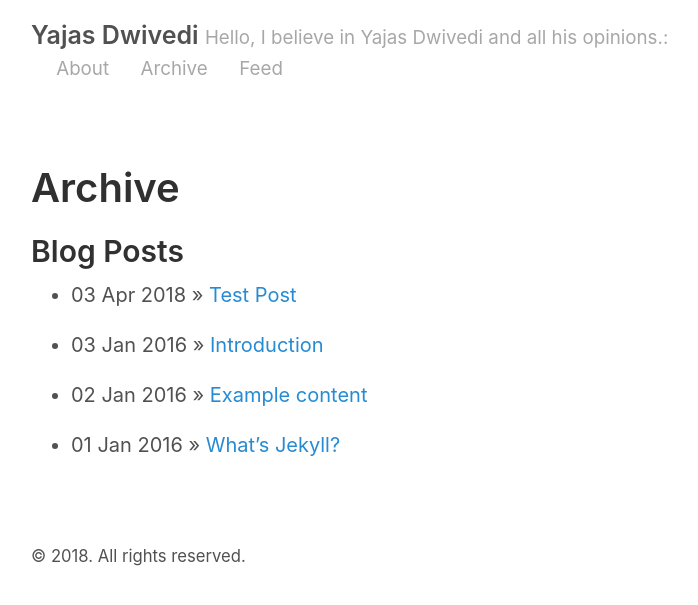
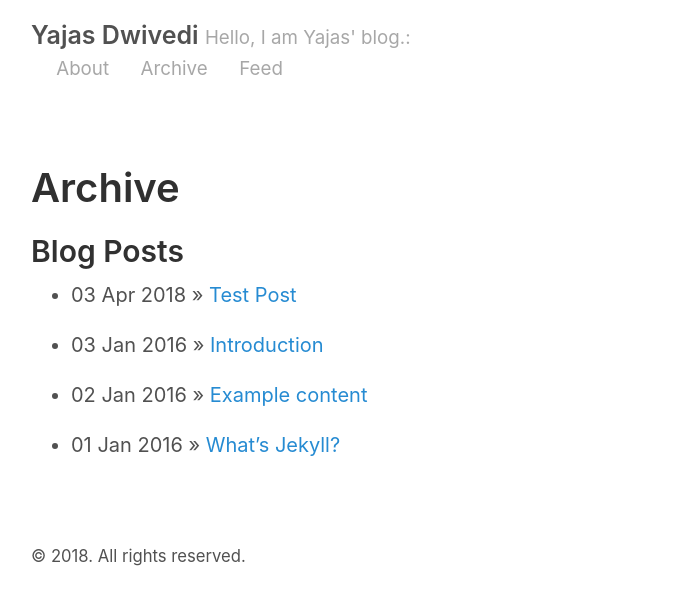
Before and after one commit to YajasD/yajasd.github.io, a Jekyll site: the page built from archive.md, in a window 1280 px wide. Shown: the top 605 px of the page, without its empty margins (259-957 px from the left). Built offline with Jekyll 4.4.1, drawn with Linux system fonts in a browser that asks for light colours.

Commit message:
Updated tagline.

```diff
--- a/_config.yml
+++ b/_config.yml
@@ -3,7 +3,7 @@ permalink:           pretty
 
 # Setup
 title:               Yajas Dwivedi
-tagline:             Hello, I believe in Yajas Dwivedi and all his opinions.
+tagline:             Hello, I am Yajas' blog.
 url:                 http://yajasdoit.com
 paginate:            2
 baseurl:             ""
```
